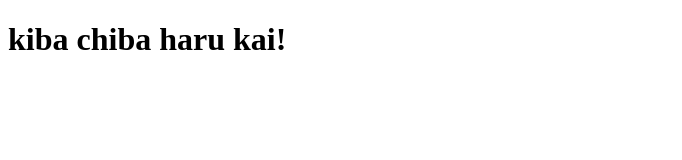
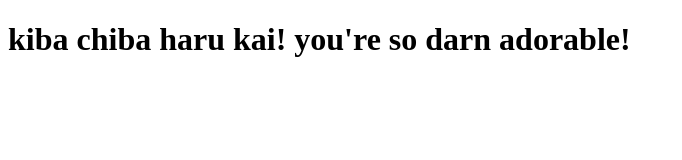
Before and after one commit to ninga037/kiba, a plain HTML site: page site/index.html in a window 1280 px wide. Shown: the whole page, without its empty margins (0-682 px from the left). Drawn offline with Linux system fonts and the light colour scheme.

Commit message:
small addition to our page content

```diff
--- a/site/index.html
+++ b/site/index.html
@@ -4,6 +4,6 @@
 	<title>hello kiba!</title>
 </head>
 <body>
-<h1> kiba chiba haru kai! </h1>
+<h1> kiba chiba haru kai! you're so darn adorable! </h1>
 </body>
 </html>
```
